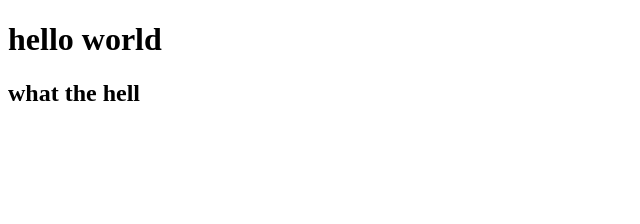
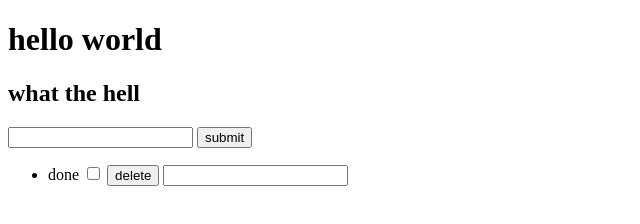
Before and after one commit to breakstorm/angularjs-todo, a plain HTML site: page index.html in a window 1280 px wide. Shown: the whole page, without its empty margins (0-640 px from the left). Drawn offline with nearby package versions, Linux system fonts and the light colour scheme.

Commit message:
Update HTML layout

```diff
--- a/index.html
+++ b/index.html
@@ -12,6 +12,22 @@
 <body ng-app="todo" ng-controller="todoCtrl">
   <h1>hello world</h1>
   <h2>{{name}}</h2>
+  <section>
+    <form action="">
+      <input type="text">
+      <button>submit</button>
+      <ul>
+        <li>
+          <span>
+            done
+            <input type="checkbox">
+          </span>
+          <button>delete</button>
+          <input type="text">
+        </li>
+      </ul>
+    </form>
+  </section>
   <script src="https://ajax.googleapis.com/ajax/libs/angularjs/1.7.2/angular.min.js"></script>
   <script src="app.js"></script>
 </body>
```
